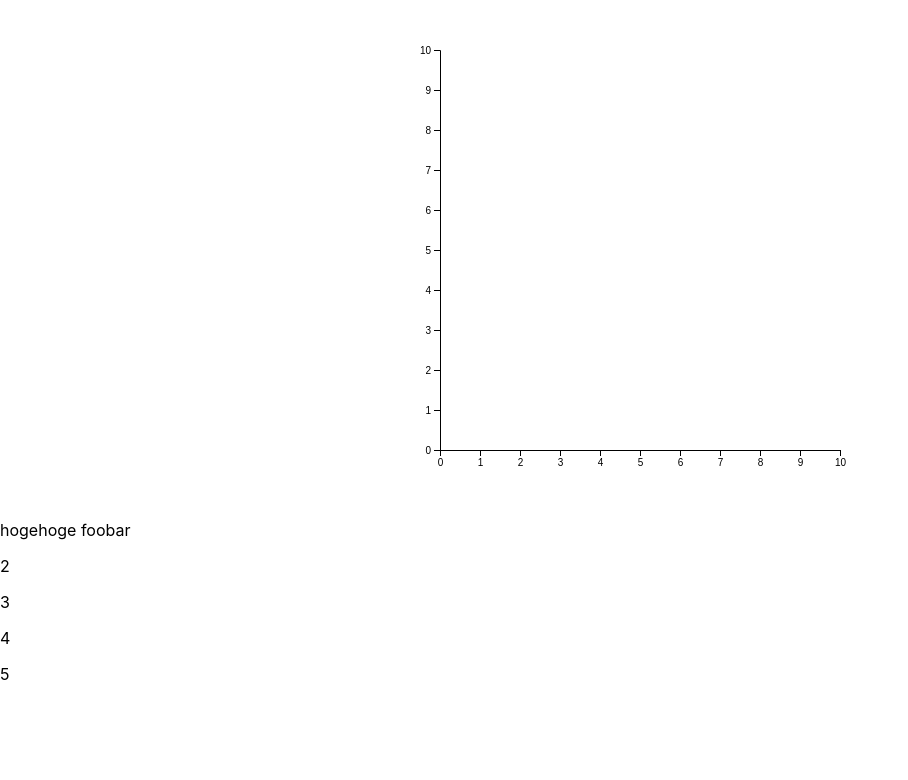
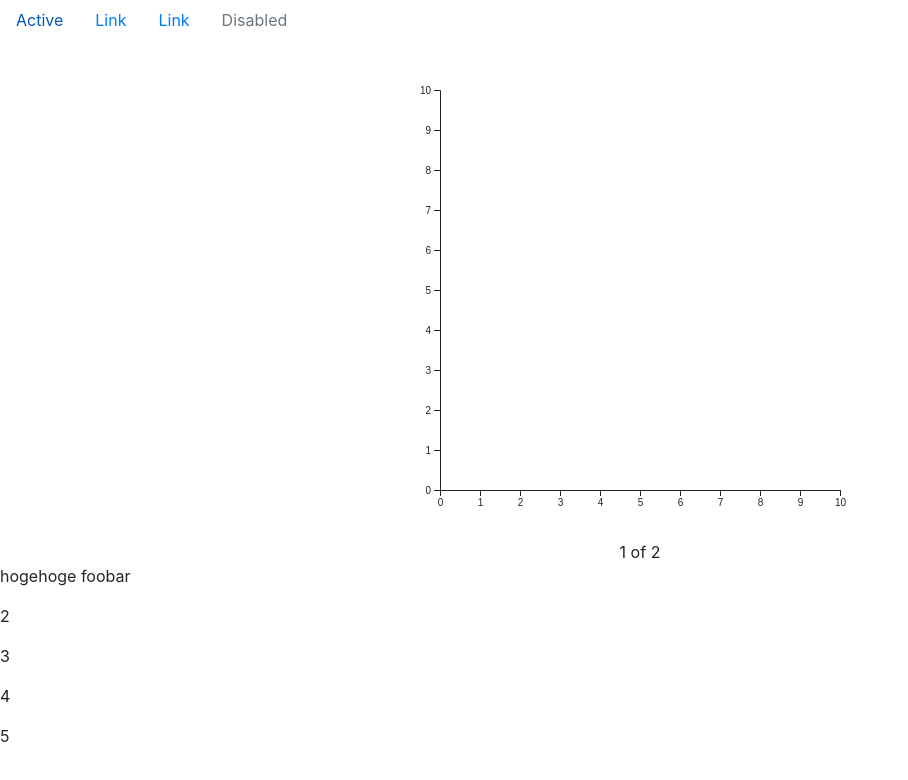
Before and after one commit to kouichiUme/PspSupportUi, a React (Create React App) app: page / in a window 1280 px wide. Shown: the top 780 px of the page, without its empty margins (0-908 px from the left). Built offline with nearby package versions, Linux system fonts and the light colour scheme.

Commit message:
boot strap compnent

```diff
--- a/src/App.js
+++ b/src/App.js
@@ -1,8 +1,9 @@
 import React from 'react';
 import logo from './logo.svg';
 import LineChart from './LineChart'
-
-
+import { Container, Row, Col } from 'react-bootstrap'
+import Nav from 'react-bootstrap/Nav';
+import 'bootstrap/dist/css/bootstrap.min.css';
 import './App.css';
 
 const data = [
@@ -14,7 +15,31 @@
 function App() {
   return (
     <div className="App">
+      <Nav
+        activeKey="/home"
+        onSelect={(selectedKey) => alert(`selected ${selectedKey}`)}
+      >
+        <Nav.Item>
+          <Nav.Link href="/home">Active</Nav.Link>
+        </Nav.Item>
+        <Nav.Item>
+          <Nav.Link eventKey="link-1">Link</Nav.Link>
+        </Nav.Item>
+        <Nav.Item>
+          <Nav.Link eventKey="link-2">Link</Nav.Link>
+        </Nav.Item>
+        <Nav.Item>
+          <Nav.Link eventKey="disabled" disabled>
+            Disabled
+    </Nav.Link>
+        </Nav.Item>
+      </Nav>
       <LineChart data={data} />
+      <Container>
+        <Row>
+          <Col>1 of 2</Col>
+        </Row>
+      </Container>
     </div>
   );
 }
```
Also changed, not shown: src/LineChart.js (+8 -1 lines).
